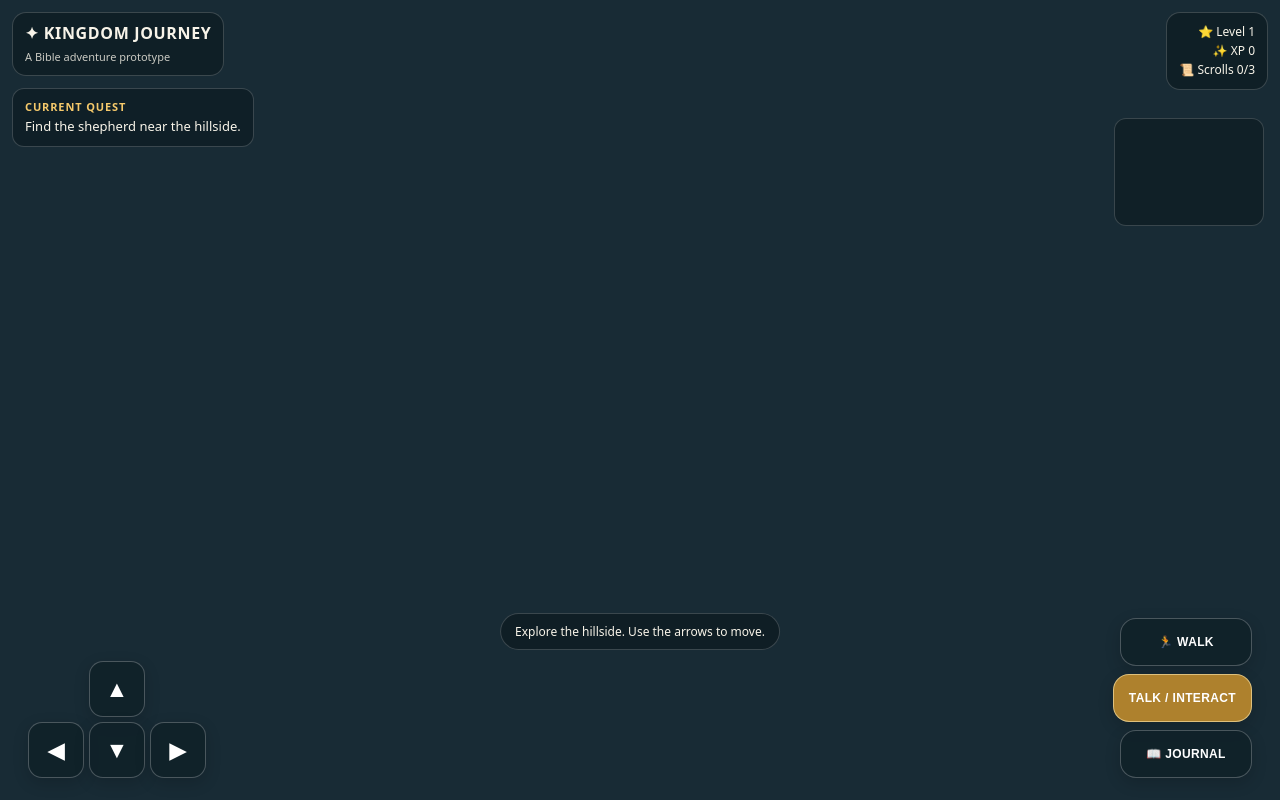
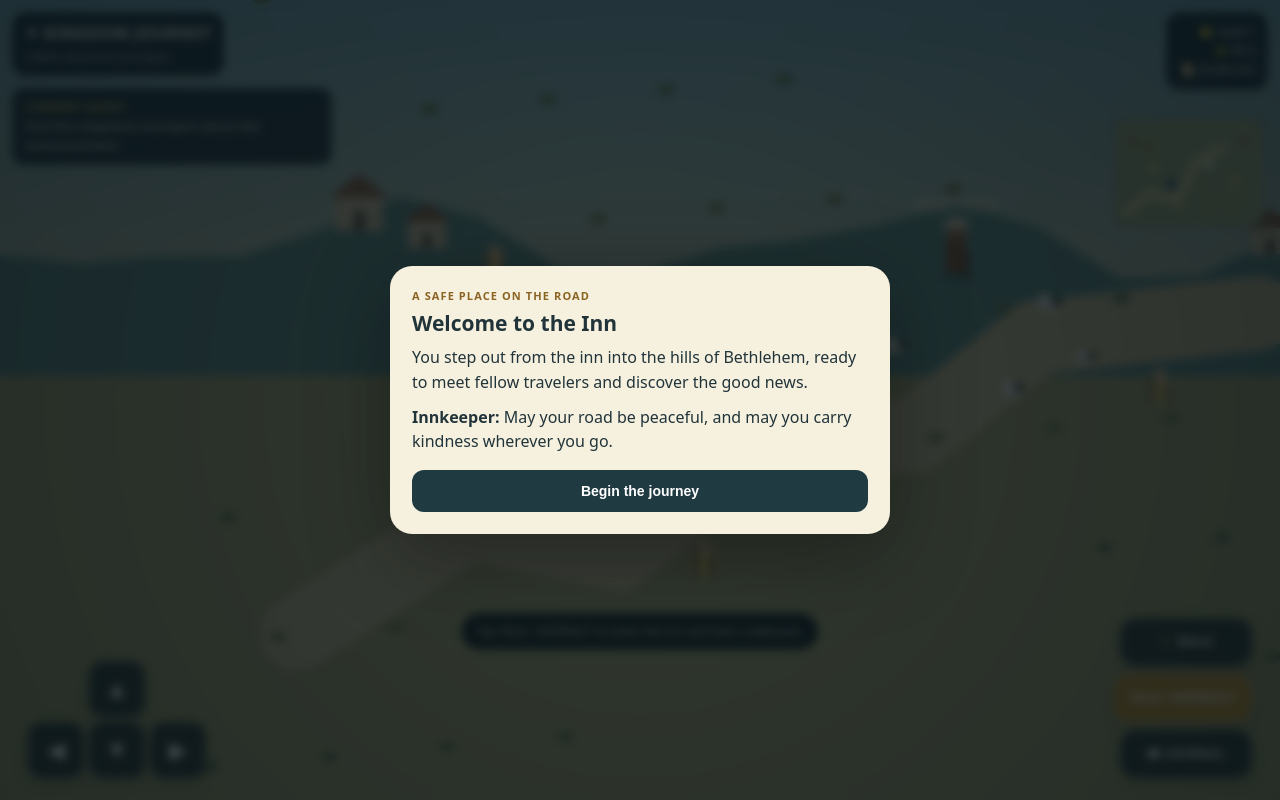
Before and after one commit to Cmounts1/kingdom-journey, a plain HTML site: page index.html in a window 1280 px wide. Drawn offline with Linux system fonts and the light colour scheme.

Commit message:
Repair inn opening and game interactions

```diff
--- a/index.html
+++ b/index.html
@@ -70,10 +70,11 @@ let W=0,H=0,dpr=1, last=0, toastTimer=0;
 const keys={up:false,down:false,left:false,right:false};
 const player={x:0,y:0,speed:3.2,dir:0};
 const world={w:1000,h:720};
+const inn={x:350,y:430};
 let xp=0,scrolls=0,quizDone=false,questDone=false,interacting=false,running=false;
 const saved=(()=>{try{return JSON.parse(localStorage.getItem('kj-free-save')||'{}')}catch(e){return {}}})();
 xp=Number(saved.xp)||0;scrolls=Number(saved.scrolls)||0;quizDone=!!saved.quizDone;questDone=!!saved.questDone;
-player.x=Number.isFinite(saved.x)?saved.x:500;player.y=Number.isFinite(saved.y)?saved.y:460;
+player.x=Number.isFinite(saved.x)?saved.x:inn.x+28;player.y=Number.isFinite(saved.y)?saved.y:inn.y+10;
 const shepherd={x:635,y:310};
 const scrollItems=[{x:260,y:330,got:false},{x:800,y:430,got:false},{x:430,y:570,got:false}];
 scrollItems.forEach((s,i)=>s.got=!!(saved.got&&saved.got[i]));
@@ -115,9 +116,16 @@ function draw(){
  for(let i=0;i<32;i++){let x=(i*137+70)%world.w,y=(i*89+95)%world.h,q=point(x,y);if(q.x<-30||q.x>W+30||q.y<-30||q.y>H+30)continue;drawEllipse(q.x,q.y,7*s,4*s,i%2?'#667d55':'#7d8756');drawEllipse(q.x-2*s,q.y-2*s,3*s,2*s,'#98a16a')}
  // small Bethlehem-style houses far away
  const houses=[[150,280],[205,295],[850,275],[890,300]];
- houses.forEach(([x,y],i)=>{let q=point(x,y);let z= s*(i%2?0.8:1);ctx.fillStyle='#d9c5a0';ctx.fillRect(q.x-19*z,q.y-24*z,38*z,27*z);poly([[q.x-24*z,q.y-24*z],[q.x,q.y-44*z],[q.x+24*z,q.y-24*z]],'#986e50');ctx.fillStyle='#6c5a48';ctx.fillRect(q.x-4*z,q.y-13*z,8*z,16*// the inn where each journey begins
-{let q=point(inn.x,inn.y),z=s;ctx.fillStyle=’#c8b18a’;ctx.fillRect(q.x-38z,q.y-31z,76z,43z);poly([[q.x-46z,q.y-31z],[q.x,q.y-59z],[q.x+46z,q.y-31z]],’#76513a’);ctx.fillStyle=’#4c382b’;ctx.fillRect(q.x-10z,q.y-20z,20z,32z);ctx.fillStyle=’#e9d8b4’;ctx.fillRect(q.x-29z,q.y-20z,12z,13z);ctx.fillRect(q.x+17z,q.y-20z,12z,13z);ctx.fillStyle=’#fff3c6’;ctx.font=${Math.max(10,12*z)}px system-ui;ctx.textAlign=‘center’;ctx.fillText(‘THE INN’,q.x,q.y-66*z)}
-// sheep
+ houses.forEach(([x,y],i)=>{let q=point(x,y);let z=s*(i%2?0.8:1);ctx.fillStyle='#d9c5a0';ctx.fillRect(q.x-19*z,q.y-24*z,38*z,27*z);poly([[q.x-24*z,q.y-24*z],[q.x,q.y-44*z],[q.x+24*z,q.y-24*z]],'#986e50');ctx.fillStyle='#6c5a48';ctx.fillRect(q.x-4*z,q.y-13*z,8*z,16*z)});
+ // the inn where each journey begins
+ {let q=point(inn.x,inn.y),z=s;
+  ctx.fillStyle='#c8b18a';ctx.fillRect(q.x-38*z,q.y-31*z,76*z,43*z);
+  poly([[q.x-46*z,q.y-31*z],[q.x,q.y-59*z],[q.x+46*z,q.y-31*z]],'#76513a');
+  ctx.fillStyle='#4c382b';ctx.fillRect(q.x-10*z,q.y-20*z,20*z,32*z);
+  ctx.fillStyle='#e9d8b4';ctx.fillRect(q.x-29*z,q.y-20*z,12*z,13*z);ctx.fillRect(q.x+17*z,q.y-20*z,12*z,13*z);
+  ctx.fillStyle='#fff3c6';ctx.font=`${Math.max(10,12*z)}px system-ui`;ctx.textAlign='center';ctx.fillText('THE INN',q.x,q.y-66*z)
+ }
+ // sheep
  [[560,350],[585,375],[710,340],[740,385],[680,410]].forEach(([x,y],i)=>{let q=point(x,y),z=s*(.65+(i%3)*.08);drawEllipse(q.x,q.y+3*z,12*z,8*z,'#e9e5d6');drawEllipse(q.x+8*z,q.y,5*z,5*z,'#494b43');drawEllipse(q.x-4*z,q.y-3*z,5*z,4*z,'#fffaf0')});
  // scrolls
  scrollItems.forEach((it,i)=>{if(it.got)return;let q=point(it.x,it.y);let bob=Math.sin(performance.now()/280+i)*3;ctx.save();ctx.translate(q.x,q.y-17*s+bob);ctx.rotate(Math.sin(performance.now()/500+i)*.08);ctx.fillStyle='#f4d47a';ctx.fillRect(-7*s,-10*s,14*s,20*s);ctx.fillStyle='#8d6534';ctx.fillRect(-7*s,-10*s,3*s,20*s);ctx.fillRect(4*s,-10*s,3*s,20*s);ctx.restore();ctx.fillStyle='#fff3c6';ctx.font=`${Math.max(10,12*s)}px system-ui`;ctx.textAlign='center';ctx.fillText('📜',q.x,q.y-24*s)});
@@ -129,8 +137,20 @@ function draw(){
  const v=ctx.createRadialGradient(W/2,H/2,Math.min(W,H)*.25,W/2,H/2,Math.max(W,H)*.72);v.addColorStop(0,'rgba(0,0,0,0)');v.addColorStop(1,'rgba(13,30,31,.28)');ctx.fillStyle=v;ctx.fillRect(0,0,W,H);
 }
 function distance(a,b){return Math.hypot(a.x-b.x,a.y-b.y)}
-function nearest(){let choices=[{kind:'shepherd',x:shepherd.x,y:shepherd.y,dist:distance(player,shoherds)},{kind:‘inn’,x:inn.x,y:inn.y,dist:distance(player,inn)}];scrollItems.forEach((s,i)=>{if(!s.got)choices.push({kind:'scroll',x:s.x,y:s.y,dist:distance(player,s),index:i})});return choices.sort((a,b)=>a.dist-b.dist)[0]}
-function setHint(){let n=nearest();if(n&&n.dist<65){$('hint').textContent=n.kind==='shepherd'?'Tap TALK / INTERACT to speak with the shepherd.':'Tap TALK / INTERACT to collect a Scripture scroll.'}else $('hint').textContent='Explore the hillside. Use the arrows to move.'}
+function nearest(){
+ const choices=[
+  {kind:'shepherd',x:shepherd.x,y:shepherd.y,dist:distance(player,shepherd)},
+  {kind:'inn',x:inn.x,y:inn.y,dist:distance(player,inn)}
+ ];
+ scrollItems.forEach((item,index)=>{if(!item.got)choices.push({kind:'scroll',x:item.x,y:item.y,dist:distance(player,item),index})});
+ return choices.sort((a,b)=>a.dist-b.dist)[0];
+}
+function setHint(){
+ const n=nearest();
+ if(n&&n.dist<65){
+  $('hint').textContent=n.kind==='shepherd'?'Tap TALK / INTERACT to speak with the shepherd.':n.kind==='inn'?'Tap TALK / INTERACT to enter the inn and hear a welcome.':'Tap TALK / INTERACT to collect a Scripture scroll.';
+ }else $('hint').textContent='Explore the hillside. Use the arrows to move.';
+}
 function toast(msg){$('toast').textContent=msg;$('toast').style.display='block';clearTimeout(toastTimer);toastTimer=setTimeout(()=>$('toast').style.display='none',1700)}
 function openCard(content){interacting=true;$('card').innerHTML=content;$('overlay').style.display='flex'}
 function closeCard(){interacting=false;$('overlay').style.display='none'}
@@ -141,11 +161,29 @@ function startQuiz(){
  answers.forEach(([label,correct])=>{let b=document.createElement('button');b.className='choice';b.textContent=label;b.onclick=()=>{if(quizDone){$('feedback').textContent='You have already completed this question. Keep exploring!';return}if(correct){b.classList.add('correct');$('feedback').textContent='Correct! Luke 2:9 says an angel of the Lord stood by them. +25 XP';xp+=25;quizDone=true;questDone=true;save();updateHud();setTimeout(()=>{closeCard();toast('Quest complete! +25 XP');},1100)}else{b.classList.add('wrong');$('feedback').textContent='Not quite. Read Luke 2:9 and try again.'}};holder.appendChild(b)});
  $('leave').onclick=closeCard;
 }
+function openInnWelcome(){
+ openCard(`<div class="eyebrow">A safe place on the road</div><h2>Welcome to the Inn</h2><p>You step out from the inn into the hills of Bethlehem, ready to meet fellow travelers and discover the good news.</p><p><strong>Innkeeper:</strong> May your road be peaceful, and may you carry kindness wherever you go.</p><div class="bottomrow"><button id="ok">Begin the journey</button></div>`);
+ $('ok').onclick=closeCard;
+}
 function interact(){
- if(interacting)return;let n=nearest();if(!n||n.dist>70){toast('Move closer to a person or scroll.');
-if(n.kind===‘inn’){openCard(<div class="eyebrow">A safe place on the road</div><h2>Welcome to the Inn</h2><p>You step out from the inn into the hills of Bethlehem, ready to meet fellow travelers and discover the good news.</p><p><strong>Innkeeper:</strong> May your road be peaceful, and may you carry kindness wherever you go.</p><div class="bottomrow"><button id="ok">Begin the journey</button></div>);$('ok').onclick=closeCard}else
-if(n.kind==='shepherd'){if(quizDone){openCard(`<div class="eyebrow">Luke 2:8–20</div><h2>Peace and good news</h2><p>The shepherds went to Bethlehem and shared what they had been told. The story invites us to respond with wonder, gratitude, and hope.</p><p><strong>Scripture to read:</strong> Luke 2:8–20</p><div class="bottomrow"><button id="ok">Continue exploring</button></div>`);$('ok').onclick=closeCard}else startQuiz()}
- else {scrollItems[n.index].got=true;scrolls++;xp+=5;save();toast('Scripture scroll collected! +5 XP');if(scrolls===3){openCard(`<div class="eyebrow">Journal updated</div><h2>Three scrolls collected!</h2><p>You have gathered every scroll scattered across the hillside. Take a moment to read Luke 2:8–20 and reflect on the story.</p><div class="bottomrow"><button id="ok">Continue</button></div>`);$('ok').onclick=closeCard}}
+ if(interacting)return;
+ const n=nearest();
+ if(!n||n.dist>70){toast('Move closer to a person or scroll.');return;}
+ if(n.kind==='inn'){openInnWelcome();return;}
+ if(n.kind==='shepherd'){
+  if(quizDone){
+   openCard(`<div class="eyebrow">Luke 2:8–20</div><h2>Peace and good news</h2><p>The shepherds went to Bethlehem and shared what they had been told. The story invites us to respond with wonder, gratitude, and hope.</p><p><strong>Scripture to read:</strong> Luke 2:8–20</p><div class="bottomrow"><button id="ok">Continue exploring</button></div>`);
+   $('ok').onclick=closeCard;
+  }else startQuiz();
+  return;
+ }
+ const item=scrollItems[n.index];
+ if(!item||item.got)return;
+ item.got=true;scrolls++;xp+=5;save();toast('Scripture scroll collected! +5 XP');
+ if(scrolls>=3){
+  openCard(`<div class="eyebrow">Journal updated</div><h2>Three scrolls collected!</h2><p>You have gathered every scroll scattered across the hillside. Take a moment to read Luke 2:8–20 and reflect on the story.</p><div class="bottomrow"><button id="ok">Continue</button></div>`);
+  $('ok').onclick=closeCard;
+ }
 }
 $('interact').addEventListener('click',interact);
 $('run').addEventListener('click',()=>{running=!running;$('run').textContent=running?'🏃 RUNNING':'🏃 WALK';toast(running?'Running enabled':'Walking enabled')});
@@ -164,7 +202,9 @@ document.querySelectorAll('.ctrl').forEach(btn=>{const dir=btn.dataset.dir;const
 addEventListener('keydown',e=>{if(['ArrowUp','w','W'].includes(e.key))keys.up=true;if(['ArrowDown','s','S'].includes(e.key))keys.down=true;if(['ArrowLeft','a','A'].includes(e.key))keys.left=true;if(['ArrowRight','d','D'].includes(e.key))keys.right=true;if(e.key===' '||e.key==='Enter'){e.preventDefault();interact()}});
 addEventListener('keyup',e=>{if(['ArrowUp','w','W'].includes(e.key))keys.up=false;if(['ArrowDown','s','S'].includes(e.key))keys.down=false;if(['ArrowLeft','a','A'].includes(e.key))keys.left=false;if(['ArrowRight','d','D'].includes(e.key))keys.right=false});
 function frame(t){let dt=Math.min((t-last)/16.67||1,2);last=t;if(!interacting){let dx=(keys.right?1:0)-(keys.left?1:0),dy=(keys.down?1:0)-(keys.up?1:0);if(dx||dy){let mag=Math.hypot(dx,dy);const pace=player.speed*(running?1.75:1);player.x=clamp(player.x+dx/mag*pace*dt,35,world.w-35);player.y=clamp(player.y+dy/mag*pace*dt,55,world.h-25);player.dir=Math.atan2(dy,dx);if(Math.random()<.035)save()}}draw();drawMiniMap();setHint();requestAnimationFrame(frame)}
-updateHud();requestAnimationFrame(frame);
+updateHud();
+if(!Object.keys(saved).length){openInnWelcome();}
+requestAnimationFrame(frame);
 })();
 </script>
 </body>
```
